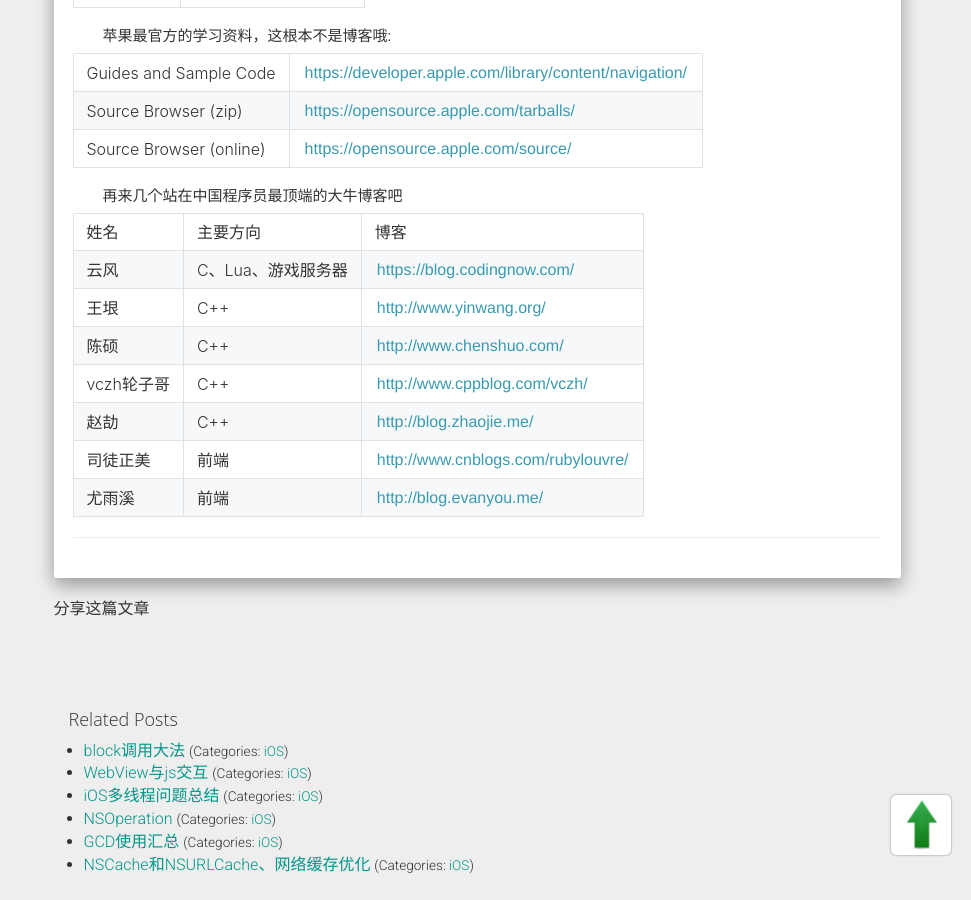
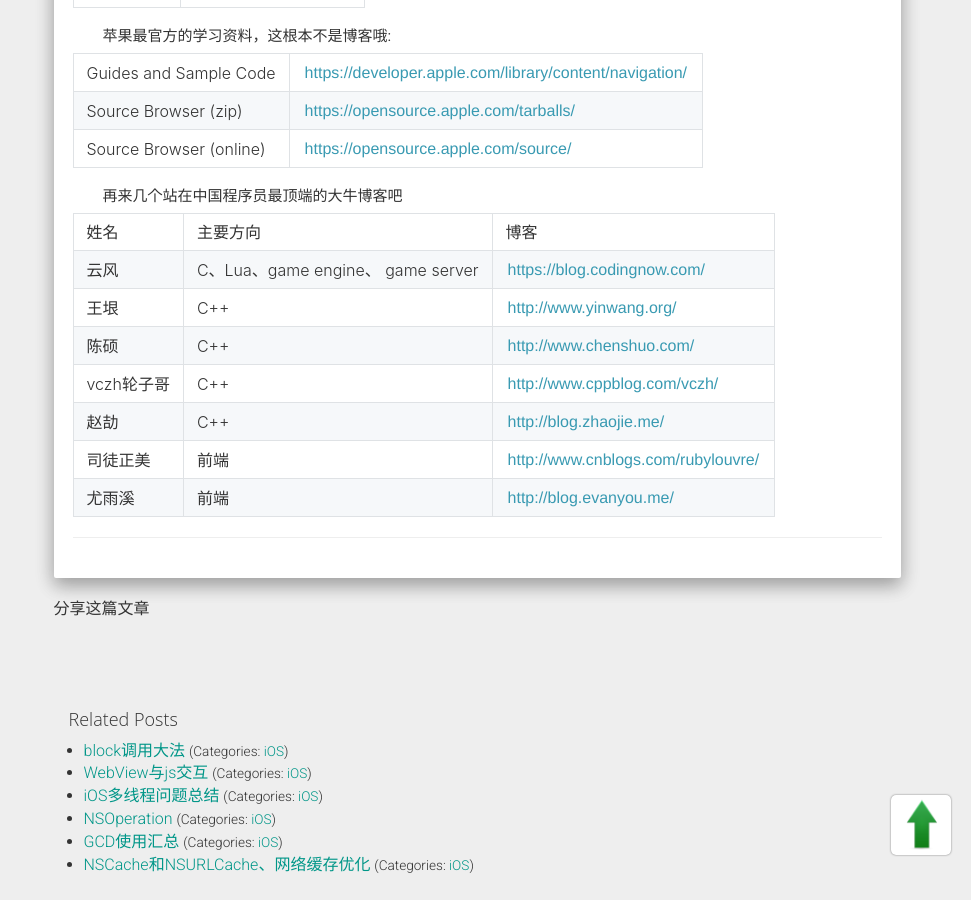
Before and after one commit to mikezone/mikezone.github.io, a Jekyll site: the page built from _posts/2017-06-26-推荐一些iOS博客.md, in a window 1280 px wide and 900 px high, scrolled down 2886 px. Shown: the whole window, without its empty margins (309-1280 px from the left). Built offline with Jekyll 4.4.1, drawn with Linux system fonts in a browser that asks for light colours; nearby versions of some CDN libraries; comment, search, counter and statistics services are not loaded.

Commit message:
no message

```diff
--- a/_posts/2017-06-26-推荐一些iOS博客.md
+++ b/_posts/2017-06-26-推荐一些iOS博客.md
@@ -133,7 +133,7 @@
 再来几个站在中国程序员最顶端的大牛博客吧
 
 | 姓名 | 主要方向 | 博客 |
-| 云风 | C、Lua、游戏服务器 | [https://blog.codingnow.com/](https://blog.codingnow.com/) |
+| 云风 | C、Lua、game engine、 game server | [https://blog.codingnow.com/](https://blog.codingnow.com/) |
 | 王垠 | C++ | [http://www.yinwang.org/](http://www.yinwang.org/) |
 | 陈硕 | C++ | [http://www.chenshuo.com/](http://www.chenshuo.com/) |
 | vczh轮子哥 | C++ | [http://www.cppblog.com/vczh/](http://www.cppblog.com/vczh/) |
```
